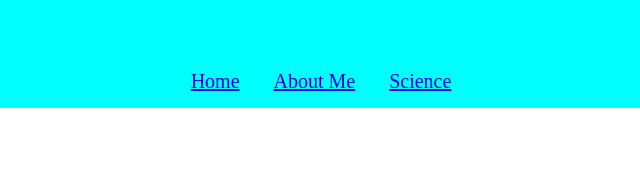
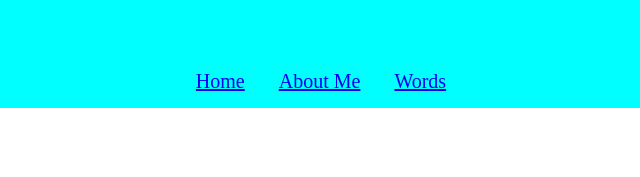
Before and after one commit to Jacobwasbeast/jacobshomepageschool, a plain HTML site: page about.html in a window 1280 px wide. Shown: the part 141-318 px from the top of the page, 339-979 px from the left. Drawn offline with Linux system fonts and the light colour scheme.

Commit message:
Update about.html

```diff
--- a/about.html
+++ b/about.html
@@ -2,6 +2,9 @@
 
 <head>
   <link rel="stylesheet" href="style.css">
+    <title>ABout Me</title>
+  <meta name="description" content="About">
+  <meta name="author" content="SitePoint">
 </head>
 <body>
   <nav>
@@ -9,7 +12,7 @@
    <ul>
     <li id="BC"><a href="index.html">Home</a></li>
     <li id="BD"><a href="about.html">About Me</a></li>
-    <li id="BE"><a href="basic.html">Science</a></li>
+    <li id="BE"><a href="words.html">Words</a></li>
   </ul>
 </nav>
   <p>PlaceHolder</p>
```
